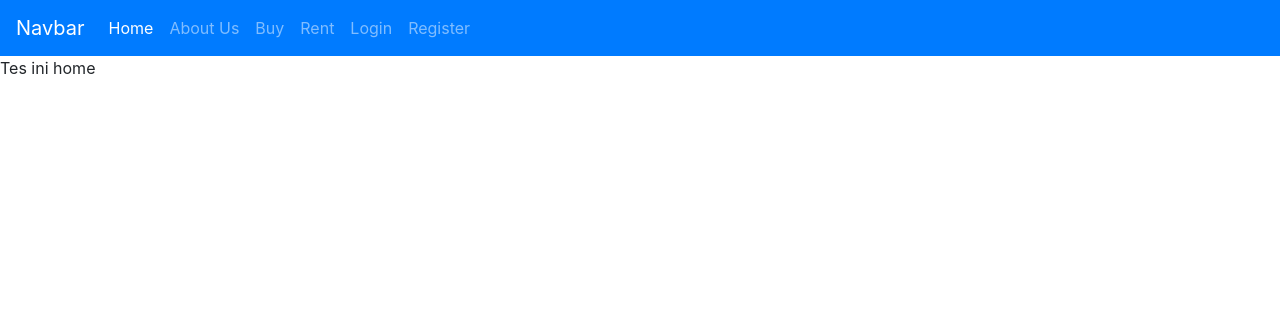
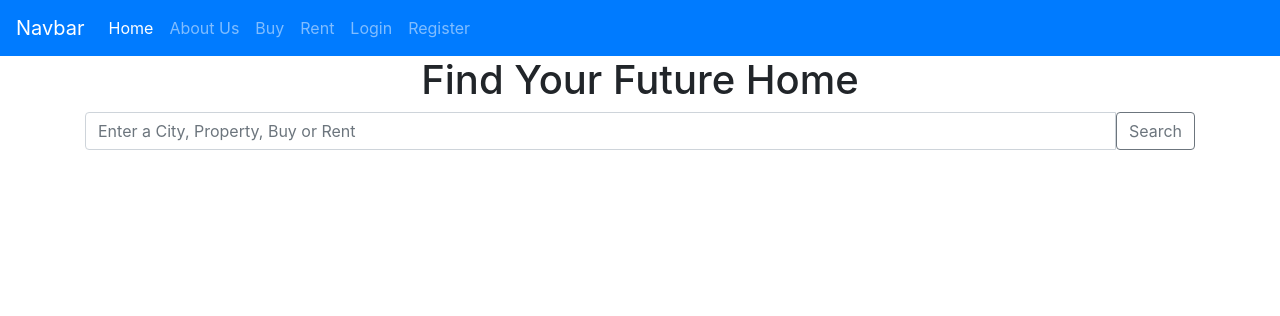
Before and after one commit to tjhangky/megawealth, a Laravel app: page / in a window 1280 px wide. Shown: the top 316 px of the page. Run offline with Laravel 8, Linux system fonts and the light colour scheme.

Commit message:
create home

```diff
--- a/resources/views/home.blade.php
+++ b/resources/views/home.blade.php
@@ -1,5 +1,15 @@
 @extends('layouts.main')
 
 @section('content')
-    <p>Tes ini home</p>
+    <div class="container">
+        <h1 class="text-center">Find Your Future Home</h1>
+        <form action="/search" method="GET">
+            @csrf
+            <div class="input-group mb-3">
+                <input type="text" class="form-control" placeholder="Enter a City, Property, Buy or Rent"
+                    aria-label="Recipient's username" aria-describedby="button-addon2">
+                <button class="btn btn-outline-secondary" type="submit" id="button-addon2">Search</button>
+            </div>
+        </form>
+    </div>
 @endsection
```
